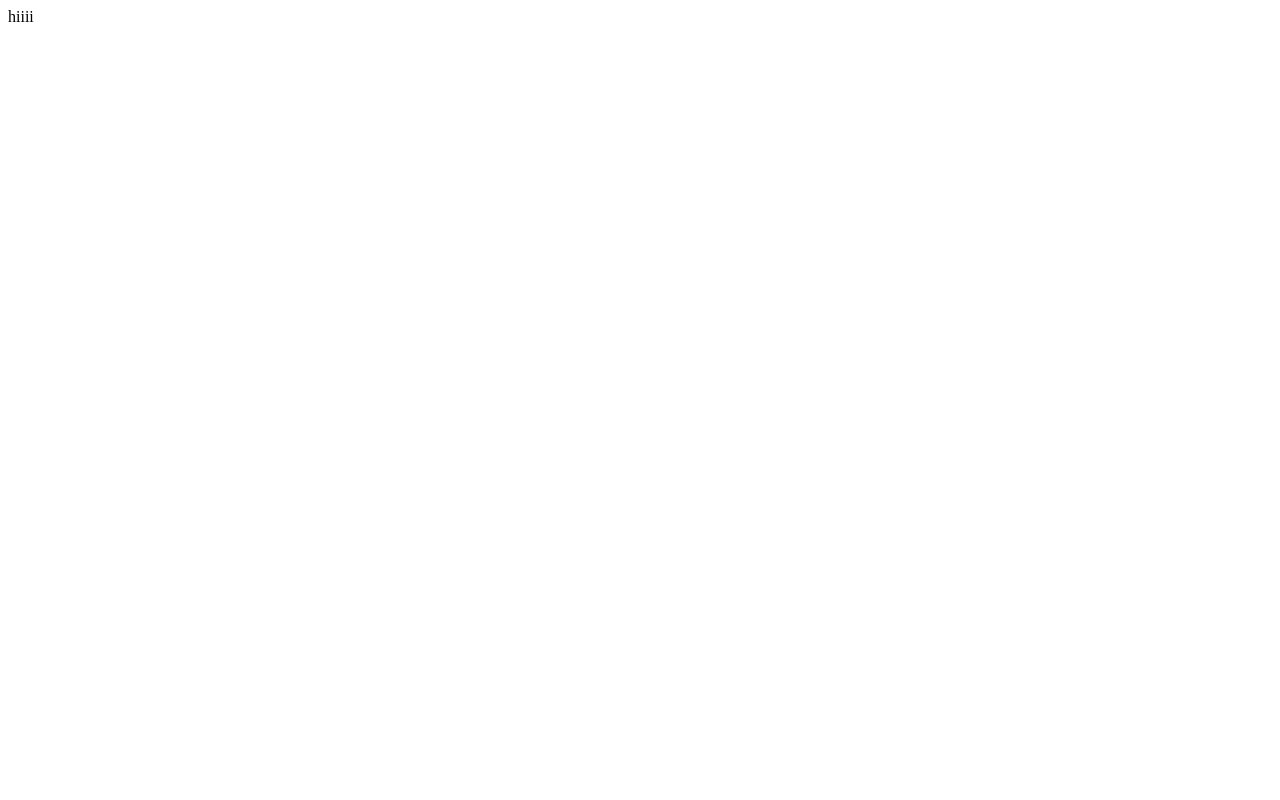
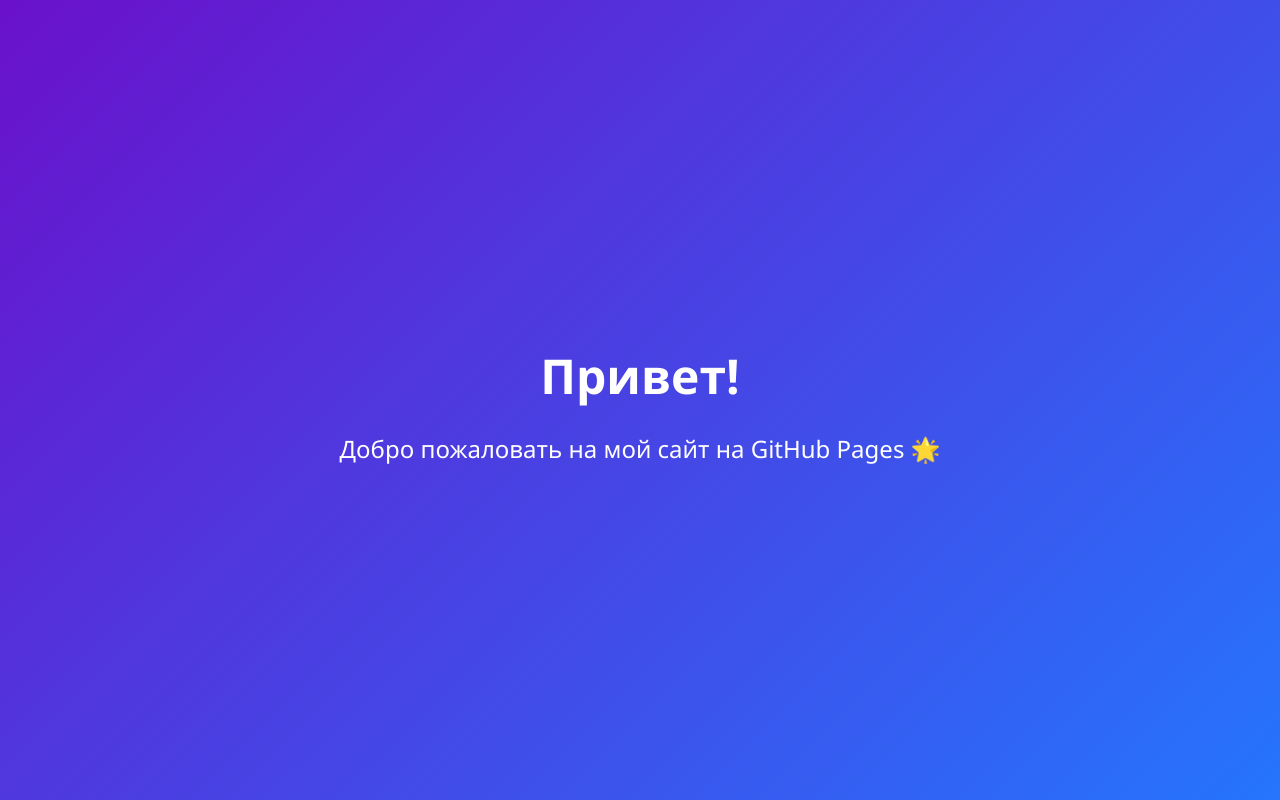
Before and after one commit to Patymaster/PhantomNightmare, a plain HTML site: page index.html in a window 1280 px wide. Drawn offline with Linux system fonts and the light colour scheme.

Commit message:
Update index.html

```diff
--- a/index.html
+++ b/index.html
@@ -1 +1,34 @@
-hiiii
+<!DOCTYPE html>
+<html lang="en">
+<head>
+    <meta charset="UTF-8">
+    <meta name="viewport" content="width=device-width, initial-scale=1.0">
+    <title>Welcome Page</title>
+    <style>
+        body {
+            display: flex;
+            justify-content: center;
+            align-items: center;
+            height: 100vh;
+            margin: 0;
+            font-family: 'Segoe UI', Tahoma, Geneva, Verdana, sans-serif;
+            background: linear-gradient(135deg, #6a11cb, #2575fc);
+            color: white;
+            text-align: center;
+        }
+        h1 {
+            font-size: 3em;
+            margin-bottom: 0.5em;
+        }
+        p {
+            font-size: 1.5em;
+        }
+    </style>
+</head>
+<body>
+    <div>
+        <h1>Привет!</h1>
+        <p>Добро пожаловать на мой сайт на GitHub Pages 🌟</p>
+    </div>
+</body>
+</html>
```
